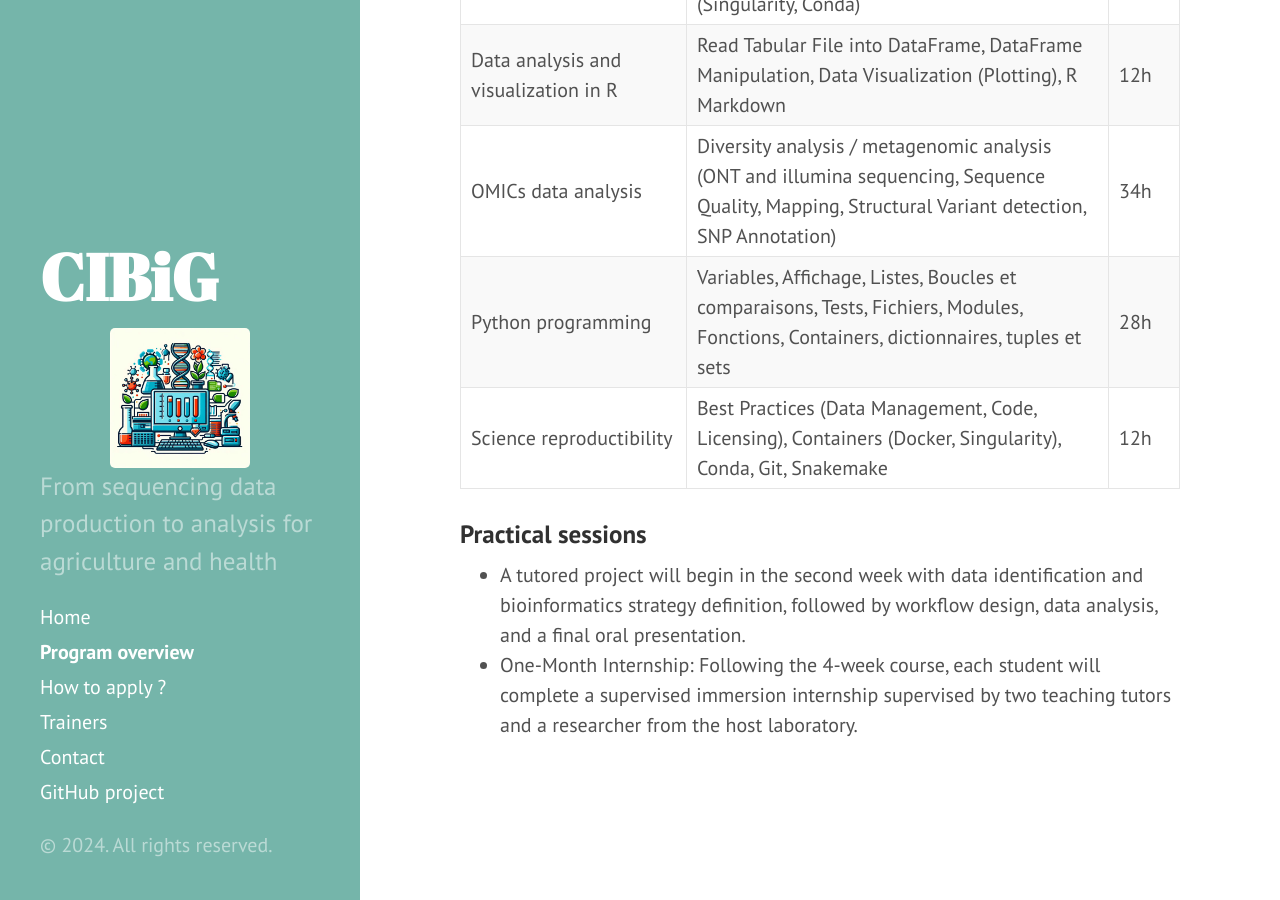
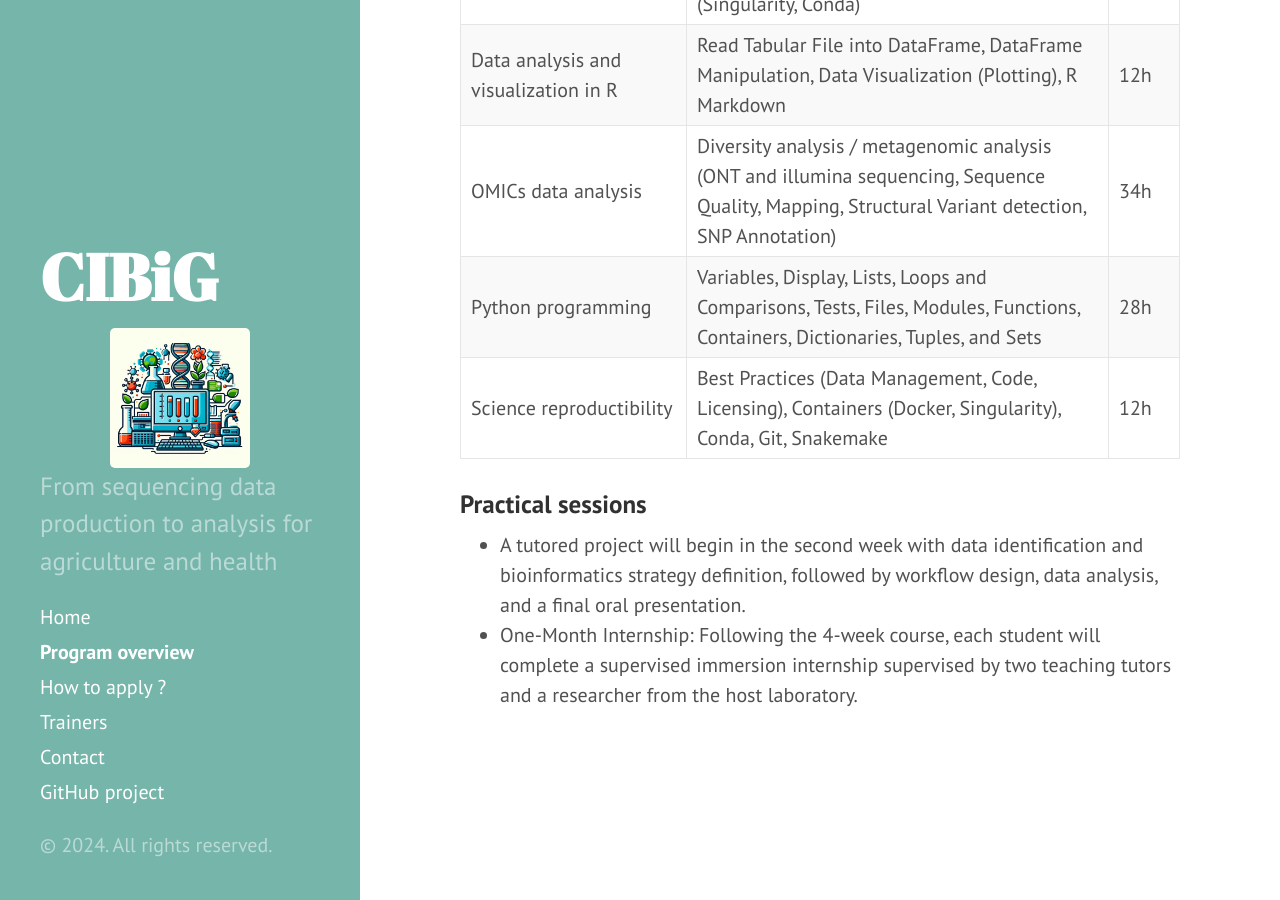
Before and after one commit to wave-centre/cibig, a Jekyll site: the page built from docs/01-description.md, in a window 1280 px wide and 900 px high, scrolled down 1494 px. Built offline with Jekyll 4.4.1, drawn with Linux system fonts in a browser that asks for light colours.

Commit message:
Update 01-description.md

```diff
--- a/docs/01-description.md
+++ b/docs/01-description.md
@@ -37,7 +37,7 @@ The course will be in French, but the slides and other course material will be i
 | Linux                                              | Basic Linux Commands,  Bioinformatics Tools (e.g., BLAST), Advanced Linux (e.g., sed, awk), VCF, GFF Manipulation, slurm, Containers (Singularity, Conda) | 32h |
 | Data analysis and visualization in R               | Read Tabular File into DataFrame, DataFrame Manipulation, Data Visualization (Plotting), R Markdown                                                       | 12h |
 | OMICs data analysis                                | Diversity analysis / metagenomic analysis (ONT and illumina sequencing, Sequence Quality, Mapping, Structural Variant detection, SNP Annotation)          | 34h |
-| Python programming                                 | Variables, Affichage, Listes, Boucles et comparaisons, Tests, Fichiers, Modules, Fonctions, Containers, dictionnaires, tuples et sets                                                                                                                                                          | 28h |
+| Python programming                                 | Variables, Display, Lists, Loops and Comparisons, Tests, Files, Modules, Functions, Containers, Dictionaries, Tuples, and Sets                                                                                                                                                          | 28h |
 | Science reproductibility                           | Best Practices (Data Management, Code, Licensing), Containers (Docker, Singularity), Conda, Git, Snakemake                                                | 12h |
 
 ### Practical sessions
```
